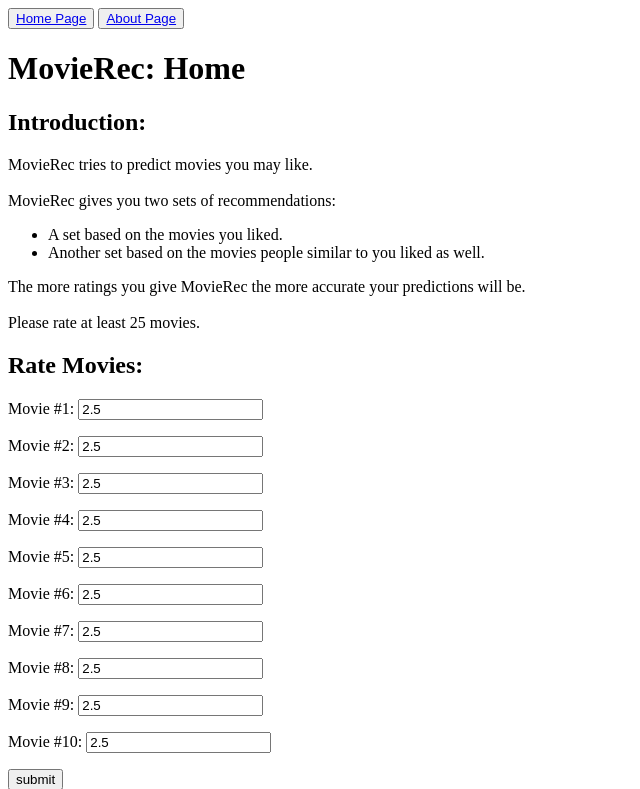
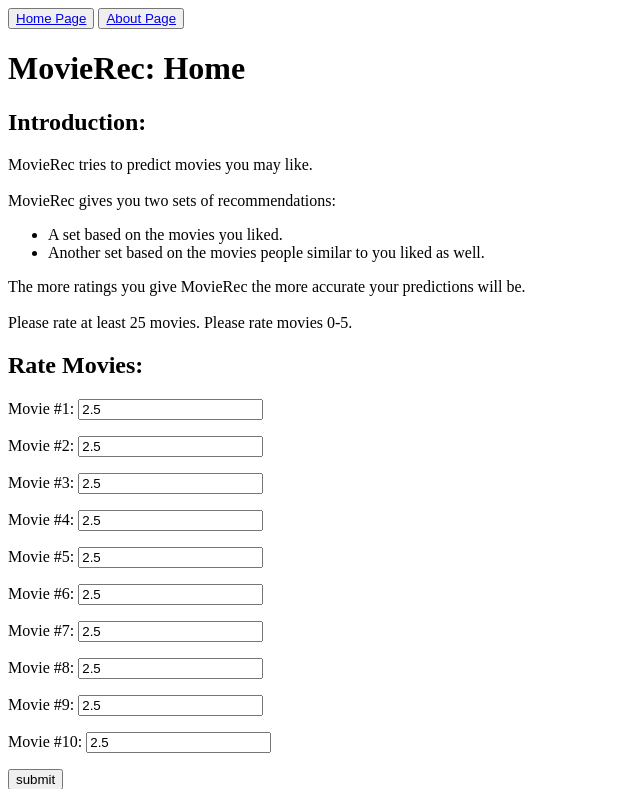
Before and after one commit to chasekregor/INFOCapstone, a Flask app: page / in a window 1280 px wide. Shown: the top 789 px of the page, without its empty margins (0-640 px from the left). Run offline with Flask 2, Linux system fonts and the light colour scheme.

Commit message:
having trouble with models

```diff
--- a/flask-app/app.py
+++ b/flask-app/app.py
@@ -17,12 +17,16 @@ def about():
 def get_result():
 	if request.method=='POST':
 		result=request.form
-		return render_template('result.html',prediction=prediction)
 
 
 
 
 
+
+
+
+		return render_template('result.html',prediction=prediction)
+
 if __name__ == '__main__':
 	app.debug = True
 	app.run()
--- a/flask-app/templates/home.html
+++ b/flask-app/templates/home.html
@@ -15,7 +15,7 @@
       <li> Another set based on the movies people similar to you liked as well.</li>
     </ul>
     The more ratings you give MovieRec the more accurate your predictions will be.<br/><br/>
-    Please rate at least 25 movies.
+    Please rate at least 25 movies. Please rate movies 0-5.
 
   </p>
 
```
Also changed, not shown: 1 other file.
